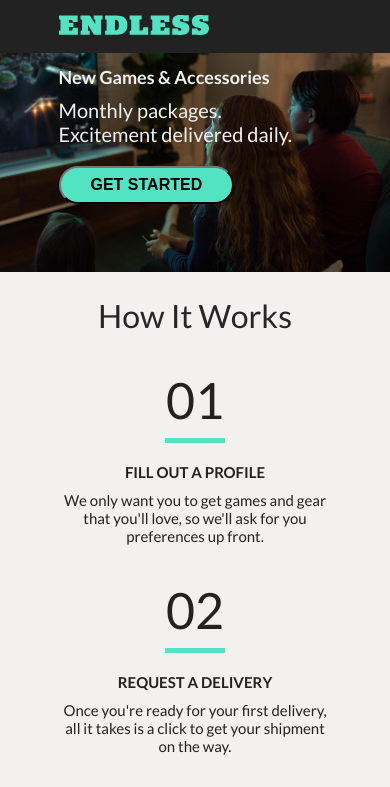
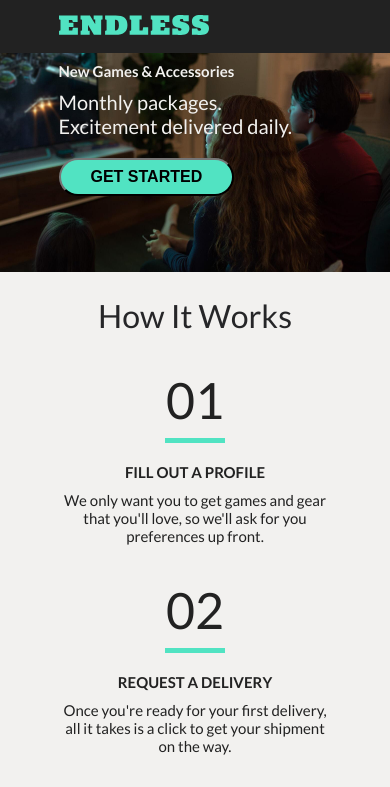
Before and after one commit to dpartus/dpartus.github.io, a plain HTML site: page index.html in a window 390 px wide. Shown: the top 787 px of the page. Drawn offline with Linux system fonts and the light colour scheme.

Commit message:
Font size change

```diff
--- a/sass/main.scss
+++ b/sass/main.scss
@@ -232,6 +232,9 @@ a {
 }
 
 @media screen and (max-width:440px){
+    .hero-small-header{
+        font-size: 15px;
+    }
     .hero-big-header{
         font-size: 20px;
     }
```
Also changed, not shown: css/main.css, sass/main.css, sass/main.min.css, 1 other file.
